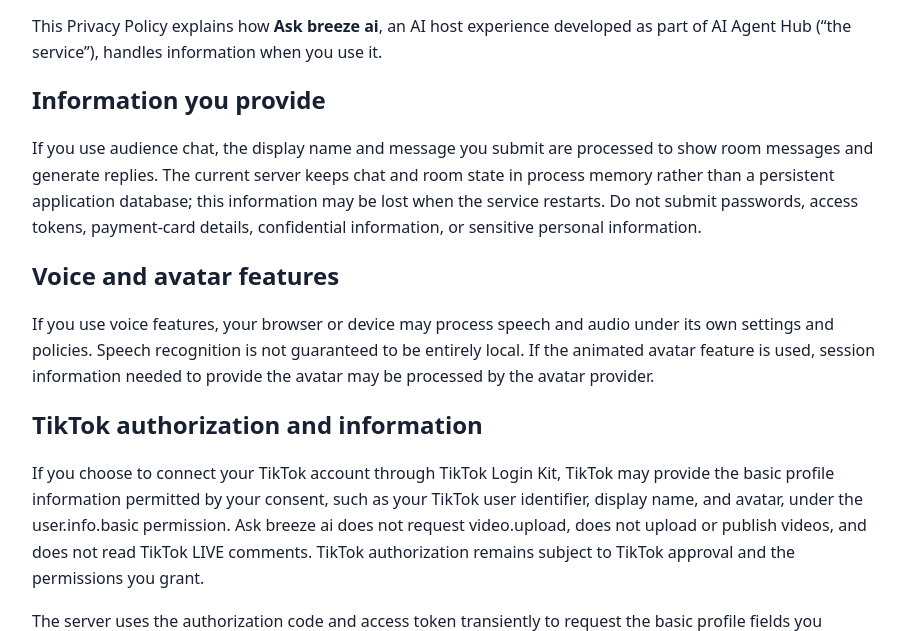
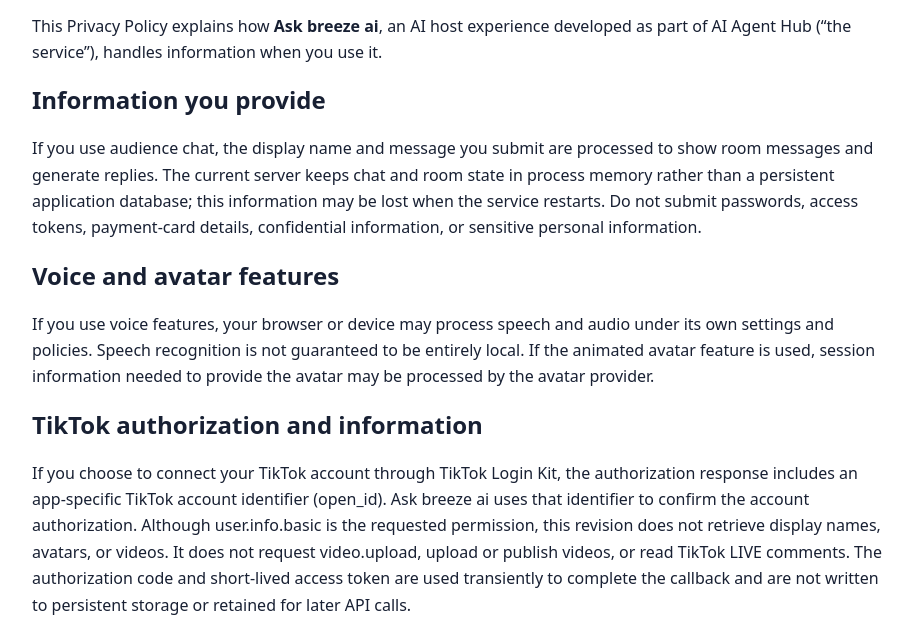
Before and after one commit to ananamousklown777-eng/Ai-agent-hub, a plain HTML site: page docs/privacy-policy.html in a window 1280 px wide. Shown: the part 183-814 px from the top of the page, without its empty margins (183-1096 px from the left). Drawn offline with Linux system fonts and the light colour scheme.

Commit message:
Clarify the limited TikTok account identifier use in privacy policy

```diff
--- a/docs/privacy-policy.html
+++ b/docs/privacy-policy.html
@@ -18,7 +18,7 @@
 <h2>Voice and avatar features</h2>
 <p>If you use voice features, your browser or device may process speech and audio under its own settings and policies. Speech recognition is not guaranteed to be entirely local. If the animated avatar feature is used, session information needed to provide the avatar may be processed by the avatar provider.</p>
 <h2>TikTok authorization and information</h2>
-<p>If you choose to connect your TikTok account through TikTok Login Kit, TikTok may provide the basic profile information permitted by your consent, such as your TikTok user identifier, display name, and avatar, under the user.info.basic permission. Ask breeze ai does not request video.upload, does not upload or publish videos, and does not read TikTok LIVE comments. TikTok authorization remains subject to TikTok approval and the permissions you grant.</p>
+<p>If you choose to connect your TikTok account through TikTok Login Kit, the authorization response includes an app-specific TikTok account identifier (open_id). Ask breeze ai uses that identifier to confirm the account authorization. Although user.info.basic is the requested permission, this revision does not retrieve display names, avatars, or videos. It does not request video.upload, upload or publish videos, or read TikTok LIVE comments. The authorization code and short-lived access token are used transiently to complete the callback and are not written to persistent storage or retained for later API calls.</p>
 <p>The server uses the authorization code and access token transiently to request the basic profile fields you authorize. Access and refresh tokens are not written to persistent storage or retained for later API calls. The connection confirmation page displays the returned account display name. Other temporary server state may be lost when the service restarts.</p>
 <h2>Service providers and sharing</h2>
 <p>Depending on which features you use, message text may be sent to Groq to generate AI replies; session information may be sent to LiveAvatar to provide an animated avatar; Render hosts the service; your browser or device may process voice input and playback; and TikTok handles account authorization and any enabled TikTok API operations. These providers may process information under their own terms and privacy policies. The service does not control their independent practices.</p>
```
